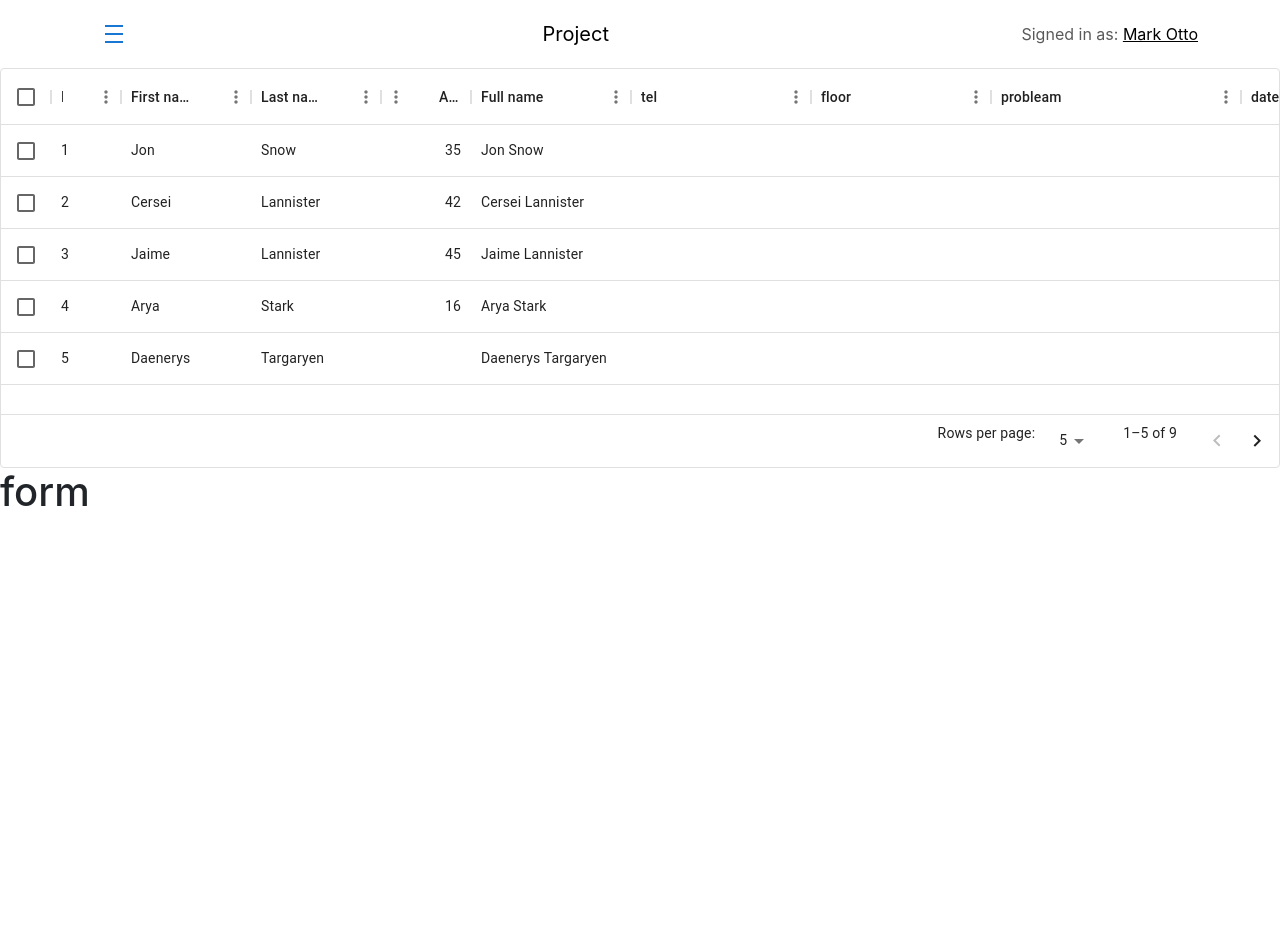
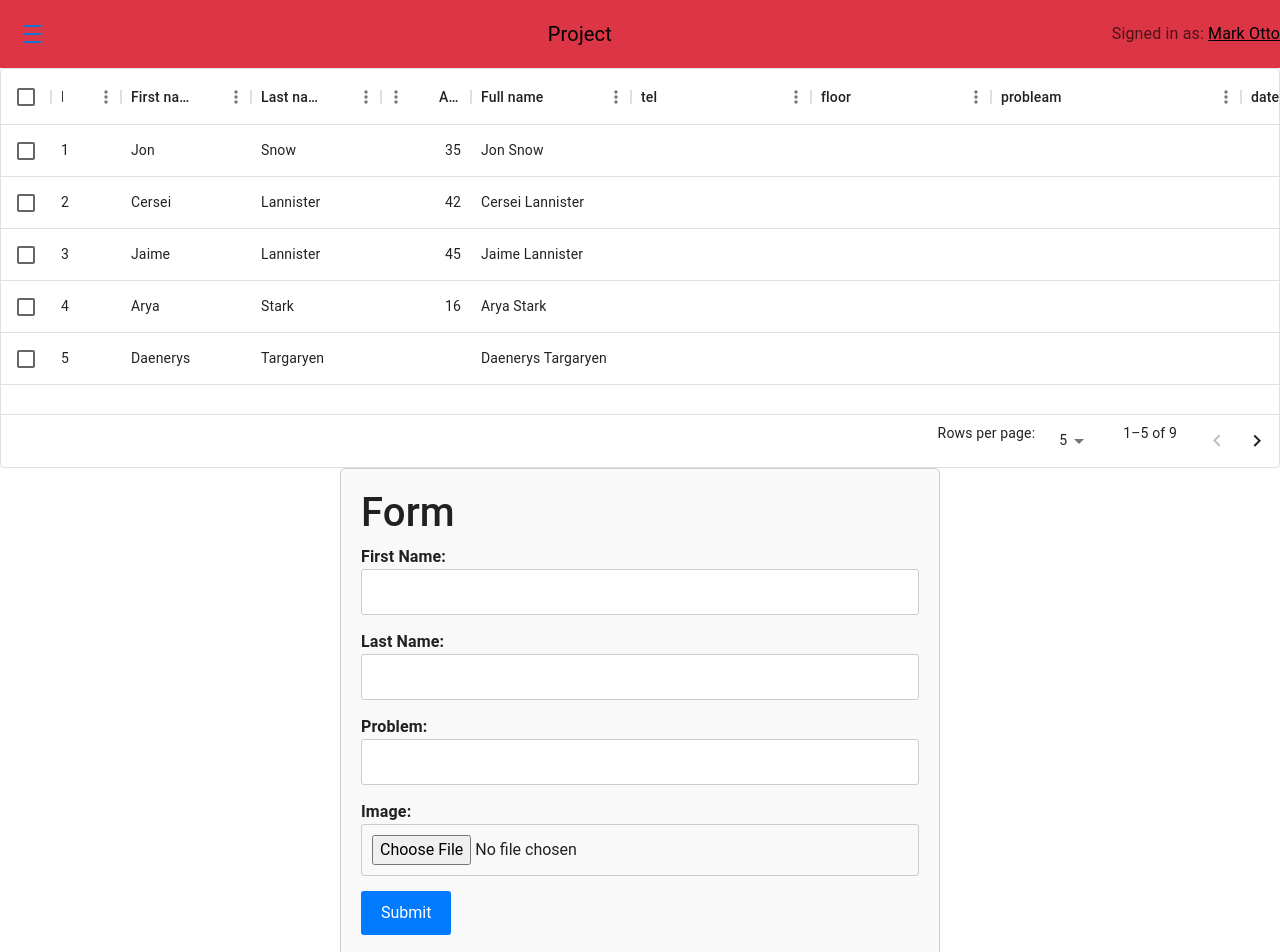
Before and after one commit to KaoParunyu/intern, a React (Create React App) app in the folder client/: page /Foradmin in a window 1280 px wide. Shown: the top 952 px of the page. Before the commit the page ends 800 px from the top, so only its background shows below. Built offline with nearby package versions, Linux system fonts and the light colour scheme.

Commit message:
8/9/2566

```diff
--- a/client/src/App.css
+++ b/client/src/App.css
@@ -36,3 +36,47 @@
     transform: rotate(360deg);
   }
 }
+
+
+.container {
+  max-width: 600px;
+  margin: 0 auto;
+  padding: 20px;
+  border: 1px solid #ccc;
+  border-radius: 5px;
+  background-color: #f9f9f9;
+}
+
+.form {
+  display: flex;
+  flex-direction: column;
+}
+
+.form-group {
+  margin-bottom: 15px;
+}
+
+label {
+  font-weight: bold;
+}
+
+input[type="text"],
+input[type="file"] {
+  width: 100%;
+  padding: 10px;
+  border: 1px solid #ccc;
+  border-radius: 3px;
+}
+
+.submit-button {
+  background-color: #007bff;
+  color: #fff;
+  border: none;
+  padding: 10px 20px;
+  border-radius: 3px;
+  cursor: pointer;
+}
+
+.submit-button:hover {
+  background-color: #0056b3;
+}
--- a/client/src/App.js
+++ b/client/src/App.js
@@ -3,7 +3,7 @@
 //import Login from './Login';
 //import Navbar from 'react-bootstrap/Navbar';
 import Tabletest from './Tabletest';import Foradmin  from './Foradmin';
-
+import Login from './Login';
 import Problem from './Problem';
 
 
@@ -15,7 +15,7 @@ function App() {
     <Foradmin/>
       <Tabletest/>
       <Problem/>
-
+      <Login/>
 
       </div>
       {/*
--- a/client/src/Foradmin.js
+++ b/client/src/Foradmin.js
@@ -1,5 +1,5 @@
 import Sidebar from './Sidebar';
-import Container from 'react-bootstrap/Container';
+//import Container from 'react-bootstrap/Container';
 import Navbar from 'react-bootstrap/Navbar';
 
 
@@ -8,8 +8,8 @@ function OffcanvasExample() {
     <>
 
 
-<Navbar bg="white" data-bs-theme="white" >
-      <Container>
+<Navbar bg="danger" data-bs-theme="white" >
+
       <Navbar.Collapse className="justify-content-start">
           <Navbar.Text>
             <Sidebar/>
@@ -22,7 +22,8 @@ function OffcanvasExample() {
             Signed in as: <a href="#login">Mark Otto</a>
           </Navbar.Text>
         </Navbar.Collapse>
-      </Container>
+
+
     </Navbar>
 
 
--- a/client/src/Problem.js
+++ b/client/src/Problem.js
@@ -1,27 +1,39 @@
-const form=()=>
+import  './App.css'
+const form = () =>
 
 (
 
-    <>
+  <>
 
-    <h1>form</h1>
-    <div>
-
-
-
+<div className="container">
+      <h1>Form</h1>
+      <form className="form">
+        <div className="form-group">
+          <label htmlFor="firstName">First Name:</label>
+          <input type="text" id="firstName" name="firstName" />
+        </div>
+        <div className="form-group">
+          <label htmlFor="lastName">Last Name:</label>
+          <input type="text" id="lastName" name="lastName" />
+        </div>
+        <div className="form-group">
+          <label htmlFor="problem">Problem:</label>
+          <input type="text" id="problem" name="problem" />
+        </div>
+        <div className="form-group">
+          <label htmlFor="image">Image:</label>
+          <input type="file" id="image" name="image" />
+        </div>
+        <div className="form-group">
+          <input type="submit" value="Submit" className="submit-button" />
+        </div>
+      </form>
     </div>
 
 
 
 
-
-
-
-    </>
-
-
-
-
+  </>
 
 
 );
--- a/client/src/Tabletest.js
+++ b/client/src/Tabletest.js
@@ -23,7 +23,8 @@ const columns = [
   { field: 'tel', headerName: 'tel', width: 180 },
   { field: 'floor', headerName: 'floor', width: 180 },
   { field: 'probleam', headerName: 'probleam', width: 250 },
-  { field: 'date', headerName: 'date', width: 100 }
+  { field: 'date', headerName: 'date', width: 100 },
+  { field: 'status', headerName: 'status', width: 150 }
 ];
 
 const rows = [
--- a/client/src/index.css
+++ b/client/src/index.css
@@ -1,5 +1,5 @@
 body {
-  margin: 0;
+  margin:0;
   font-family: -apple-system, BlinkMacSystemFont, 'Segoe UI', 'Roboto', 'Oxygen',
     'Ubuntu', 'Cantarell', 'Fira Sans', 'Droid Sans', 'Helvetica Neue',
     sans-serif;
```
